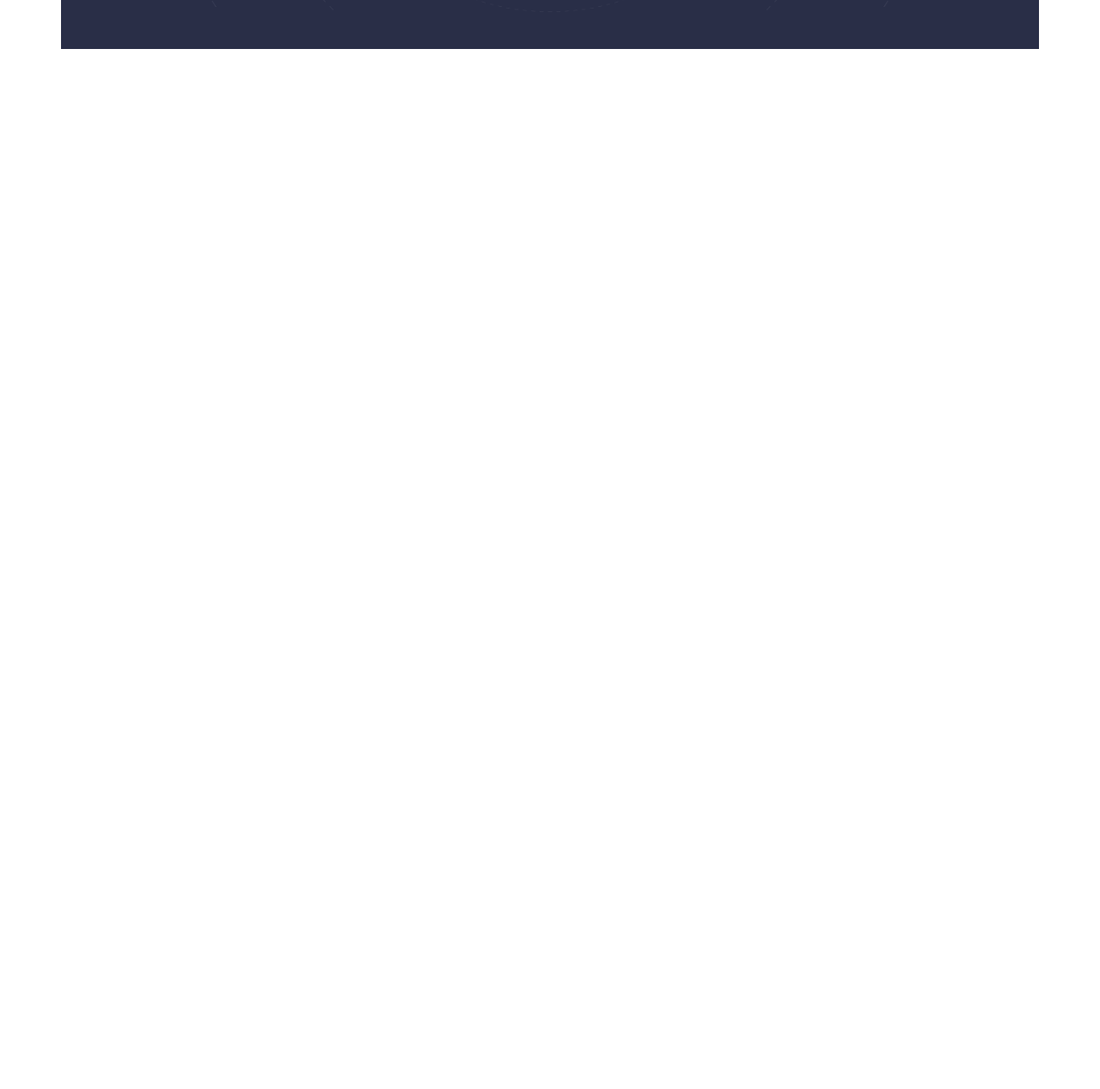
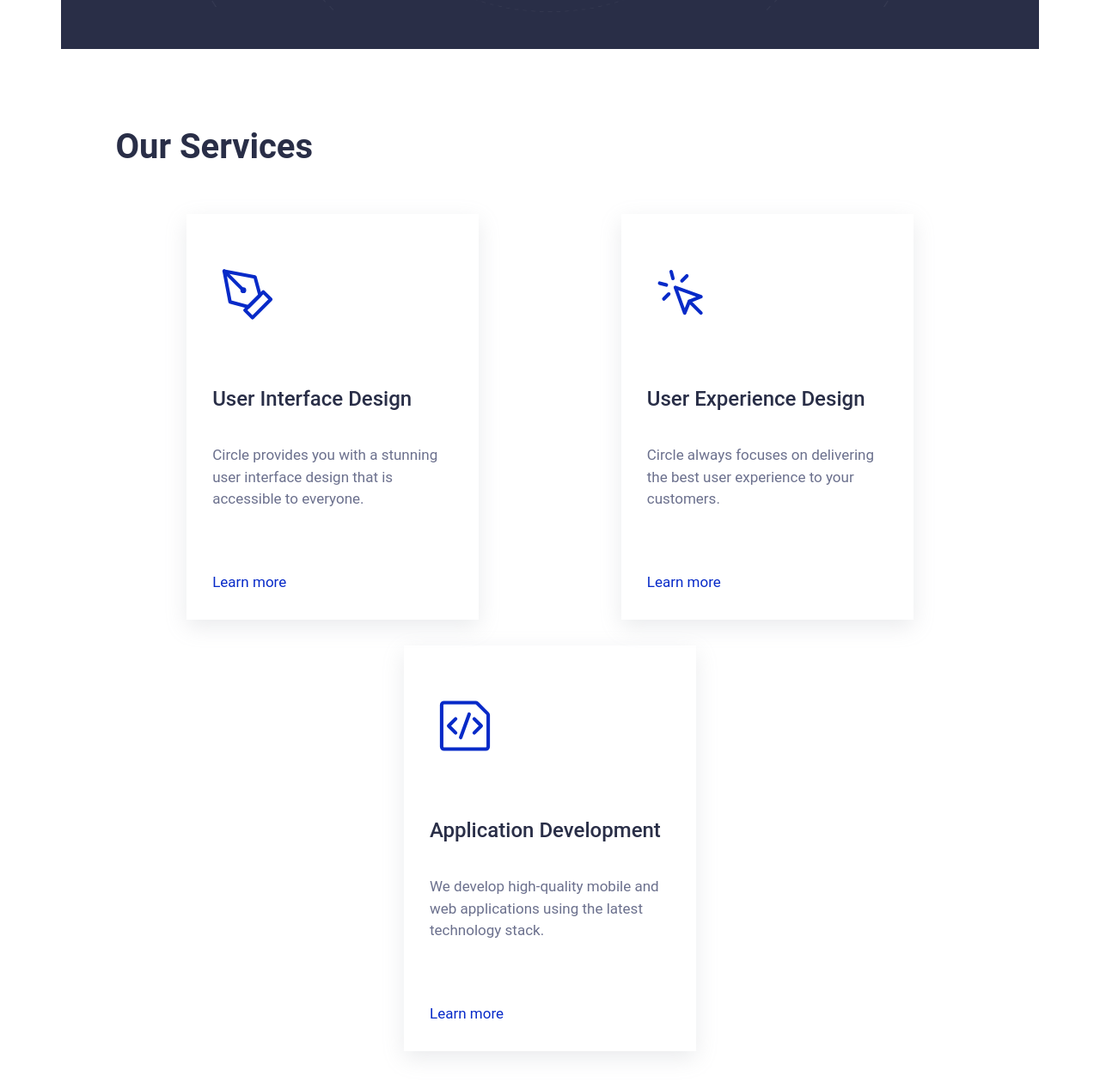
Before and after one commit to NataliaChueco/ironhack-mid-term-project, a plain HTML site: page index.html in a window 1280 px wide. Shown: the part 2801-4068 px from the top of the page at 86% size. Before the commit the page ends 2866 px from the top, so only its background shows below. Drawn offline with nearby package versions, Linux system fonts and the light colour scheme.

Commit message:
services section

```diff
--- a/index.html
+++ b/index.html
@@ -142,10 +142,7 @@
           <h3>Hear What Our Clients Have to Say</h3>
           <p class="body_intro_medium"> “Circle helped us through every stage of our startup. <br> We really enjoyed working with you.” </p>
           <div class="profile flex">
-
-            <div class="profile__cropper">
-<!--               <img width="50px" height="auto" src="/ironhack-mid-term-project/assets/testimonial-section/profile.png" alt="Profile image">
- -->            </div>
+            <div class="profile__cropper"></div>
             <div class="profile__text">
               <p class="headline_regular"> Kristin Watson</p>
               <p class="caption_small"> Booking.com</p>
@@ -158,6 +155,36 @@
         </div>
       </div>
     </section>
+<!--   SERVICES SECTION-->
+  <section class="services flex">
+    <h3> Our Services</h3>
+    <div class="services__cards flex">
+      <div class="services__card flex">
+        <img src="/ironhack-mid-term-project/assets/services-section/icons/1.svg" alt="Feather icon">
+        <article class="card__text">
+          <p class="body_intro_medium">User Interface Design</p>
+          <p class="headline_regular">Circle provides you with a stunning user interface design that is accessible to everyone.</p>
+        </article>
+        <a class="headline_regular" href="#">Learn more</a>
+      </div>
+      <div class="services__card flex">
+        <img src="/ironhack-mid-term-project/assets/services-section/icons/2.svg" alt="Click icon">
+        <article class="card__text">
+          <p class="body_intro_medium">User Experience Design</p>
+          <p class="headline_regular">Circle always focuses on delivering the best user experience to your customers.</p>
+        </article>
+        <a class="headline_regular" href="#">Learn more</a>
+      </div>
+      <div class="services__card flex">
+        <img src="/ironhack-mid-term-project/assets/services-section/icons/3.svg" alt="Development icon">
+        <article class="card__text">
+          <p class="body_intro_medium">Application Development</p>
+          <p class="headline_regular">We develop high-quality mobile and web applications using the latest technology stack.</p>
+        </article>
+        <a class="headline_regular" href="#">Learn more</a>
+      </div>
+    </div>
+  </section>
 <script src="/ironhack-mid-term-project/js/nav.js"></script>
 </body>
 
--- a/styles/base/_base.scss
+++ b/styles/base/_base.scss
@@ -11,7 +11,13 @@ body{
 
 a{
     text-decoration: none;
-    color: $text-color
+    color: $text-color;
+
+    &:hover{
+        text-decoration: underline;
+        color:#43D2FF;
+        cursor: pointer;
+    }
 }
 
 button{
--- /dev/null
+++ b/styles/layout/_services.scss
@@ -0,0 +1,60 @@
+.services{
+    flex-direction: column;
+    padding: 4% 10%;
+
+    &__cards{
+        flex-wrap: wrap;
+        align-content: center;
+        justify-content: space-around;
+
+    }
+}
+
+.services__card{
+    width: 340px;
+    height: 472px;
+    margin: 15px 10px;
+    box-shadow: rgba(149, 157, 165, 0.2) 0px 8px 24px;
+    flex-direction: column;
+    justify-content: space-around;
+    padding-bottom: 20px;
+
+    & >img{
+        height: 65px;
+        width: 30%;
+        margin: 50px 20px 20px;
+    }
+
+    & article{
+        padding: 10px 30px 40px;
+        color: $light-text-color;
+
+
+
+        & p:first-child{
+            margin-bottom: 0px;
+            color:$text-color;
+            min-height: 50px;
+            min-width: 70px;
+        }
+        & :not(p:first-child){
+            max-height: 70px;
+            min-width: 70px;
+        }
+    }
+
+    & a{
+        padding: 0px 30px;
+        color: $blue-main-color;
+    }
+}
+
+@media screen and (max-width: 870px) {
+    .services{
+        align-items: center;
+
+        &__services{
+            justify-content: center;
+        }
+    }
+}
--- a/styles/main.sass
+++ b/styles/main.sass
@@ -11,6 +11,7 @@
 @import 'layout/header'
 @import 'layout/projects'
 @import 'layout/testimonial'
+@import 'layout/services'
 
 // Components
 @import 'components/hamburguer'
```
Also changed, not shown: styles/main.css, 1 other file.
